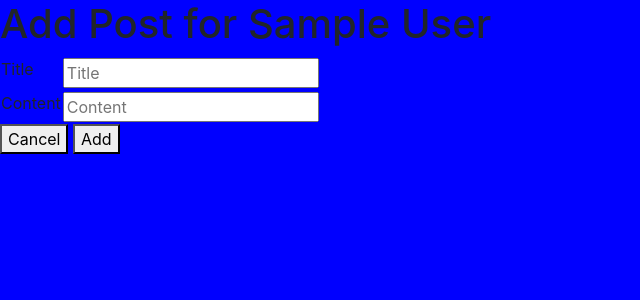
After one commit to zackhoff42/flask-blogly, a Flask app: page /users/1/posts/new in a window 1280 px wide. The commit adds this page. Shown: the top 300 px of the page, without its empty margins (0-640 px from the left). Run offline with Flask 2, Linux system fonts and the light colour scheme; tables that the repository leaves empty hold one stand-in row (values such as "Sample post").

Commit message:
Beginning to path for posts, trying to get static to work correctly

```diff
--- a/app.py
+++ b/app.py
@@ -80,3 +80,10 @@ def show_user(user_id):
     """Show user profile page."""
     user = User.query.get_or_404(user_id)
     return render_template("details.html", user=user)
+
+
+@app.route("/users/<int:user_id>/posts/new")
+def show_post_form(user_id):
+    """Show user post form."""
+    user = User.query.get_or_404(user_id)
+    return render_template("post.html", user=user)
--- /dev/null
+++ b/static/app.css
@@ -0,0 +1,3 @@
+body {
+    background-color: blue;
+}
--- a/templates/base.html
+++ b/templates/base.html
@@ -3,7 +3,9 @@
 <head>
     <meta charset="UTF-8">
     <meta name="viewport" content="width=device-width, initial-scale=1.0">
+    <link rel="stylesheet" href="https://cdn.jsdelivr.net/npm/bootstrap@4.4.1/dist/css/bootstrap.min.css" integrity="sha384-Vkoo8x4CGsO3+Hhxv8T/Q5PaXtkKtu6ug5TOeNV6gBiFeWPGFN9MuhOf23Q9Ifjh" crossorigin="anonymous">
     <title>{% block title %}{% endblock %}</title>
+    <link rel="stylesheet" href="/static/app.css">
 </head>
 <body>
     {% block content %}{% endblock %}
--- a/templates/details.html
+++ b/templates/details.html
@@ -1,6 +1,6 @@
 {% extends 'base.html' %}
 
-{% block title%}{{user.first_name}} {{user.last_name}}{% endblock %}
+{% block title %}{{user.first_name}} {{user.last_name}}{% endblock %}
 
 {% block content %}
 
@@ -12,4 +12,8 @@
         <button formaction="/users/{{user.id}}/delete" formmethod="POST">Delete</button>
     </form>
 
+    <form>
+        <button formaction="/users/{{user.id}}/posts/new" formmethod="GET">Add Post</button>
+    </form>
+
 {% endblock %}
--- a/templates/new_user.html
+++ b/templates/new_user.html
@@ -1,6 +1,6 @@
 {% extends 'base.html' %}
 
-{% block title%}{% endblock %}
+{% block title %}New User{% endblock %}
 
 {% block content %}
 
--- /dev/null
+++ b/templates/post.html
@@ -0,0 +1,27 @@
+{% extends 'base.html' %}
+
+{% block title %}New Post{% endblock %}
+
+{% block content %}
+
+<h1>Add Post for {{user.first_name}} {{user.last_name}}</h1>
+
+<table>
+    <tr>
+        <td><label for="title">Title</label></td>
+        <td><input type="text" id="title" name="title" placeholder="Title"></td>
+    </tr>
+    <tr>
+        <td><label for="content">Content</label></td>
+        <td><input type="text" id="content" name="content" placeholder="Content"></td>
+    </tr>
+</table>
+
+
+
+<form>
+    <button>Cancel</button>
+    <button>Add</button>
+</form>
+
+{% endblock %}
--- a/templates/users.html
+++ b/templates/users.html
@@ -1,6 +1,6 @@
 {% extends 'base.html' %}
 
-{% block title%}Users{% endblock %}
+{% block title %}Users{% endblock %}
 
 {% block content %}
 
```
Also changed, not shown: models.py (+17 -0 lines).
